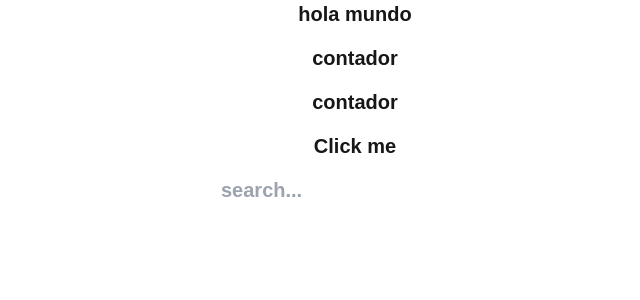
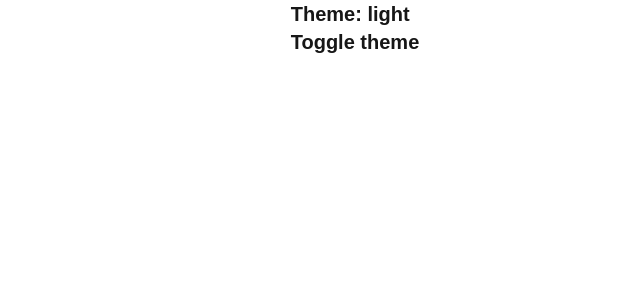
Before and after one commit to InakiCarcereny/jest, a Next.js app: page / in a window 1280 px wide. Shown: the top 300 px of the page, without its empty margins (285-925 px from the left). Built offline with nearby package versions, Linux system fonts and the light colour scheme.

Commit message:
refactor layout to use ThemeProvider and update Counter tests to cover new focus behavior and button functionality

```diff
--- a/src/app/layout.tsx
+++ b/src/app/layout.tsx
@@ -1,17 +1,6 @@
 import type { Metadata } from "next";
-import localFont from "next/font/local";
 import "./globals.css";
-
-const geistSans = localFont({
-  src: "./fonts/GeistVF.woff",
-  variable: "--font-geist-sans",
-  weight: "100 900",
-});
-const geistMono = localFont({
-  src: "./fonts/GeistMonoVF.woff",
-  variable: "--font-geist-mono",
-  weight: "100 900",
-});
+import { ThemeProvider } from "./context/theme";
 
 export const metadata: Metadata = {
   title: "Create Next App",
@@ -25,11 +14,9 @@ export default function RootLayout({
 }>) {
   return (
     <html lang="en">
-      <body
-        className={`${geistSans.variable} ${geistMono.variable} antialiased`}
-      >
-        {children}
-      </body>
+      <ThemeProvider>
+        <body>{children}</body>
+      </ThemeProvider>
     </html>
   );
 }
--- a/src/app/page.tsx
+++ b/src/app/page.tsx
@@ -1,13 +1,9 @@
-import { Contador } from "./components/Contador";
+import { Theme } from "./components/Theme";
 
 export default function Home() {
   return (
     <div className="flex flex-col gap-4 items-center justify-center text-xl font-semibold">
-      hola mundo
-      <Contador />
-      <Contador />
-      <button>Click me</button>
-      <input type="search" placeholder="search..." />
+      <Theme />
     </div>
   );
 }
```
Also changed, not shown: 1 other file (tests, documents, lock files or other folders).
